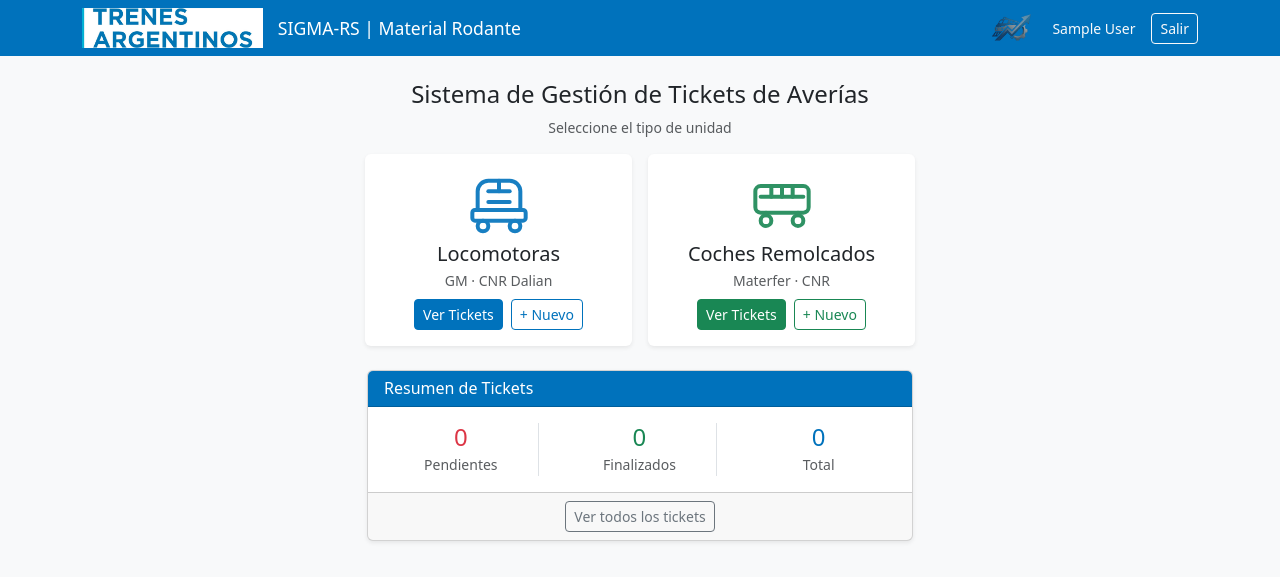
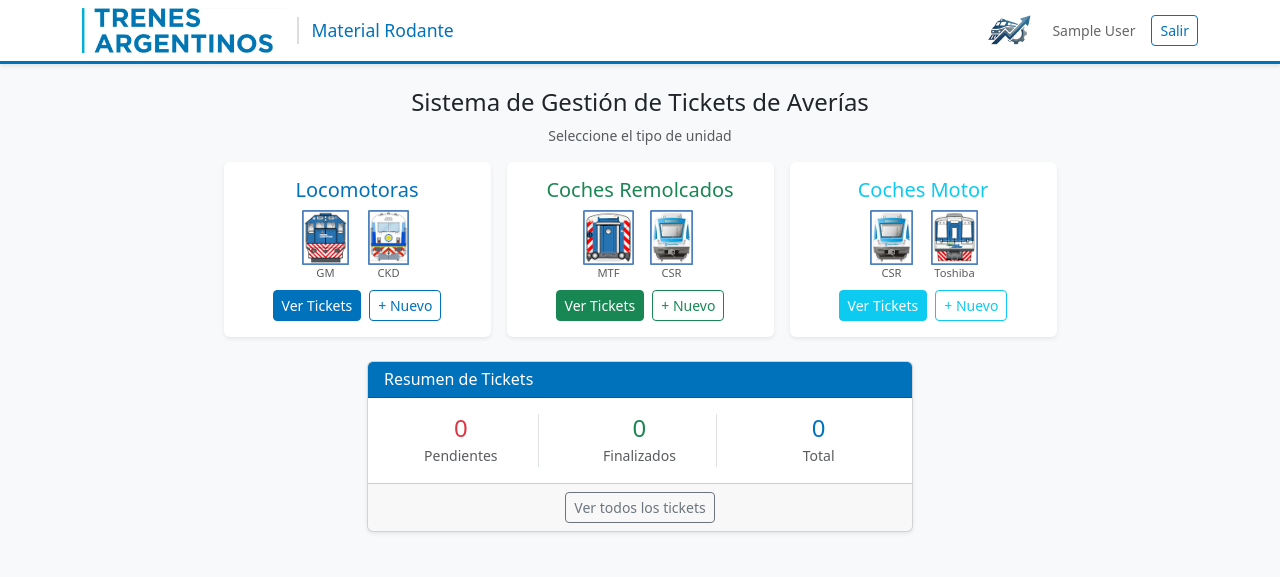
Before and after one commit to salamonepablo/sigma-rs, a Django app: page /sigma/ in a window 1280 px wide. Shown: the top 577 px of the page. Run offline with Django 5.2, Linux system fonts and the light colour scheme; the visitor is signed in with stand-in values (Sample User, id 1); data that the repository does not hold is empty.

Commit message:
style: white navbar and brand icons for unit selection
Navbar:
- White background with blue bottom border
- Trenes Argentinos logo on left
- 'Material Rodante' text (removed SIGMA-RS prefix)
- ARS_MP logo on right

Home page:
- Added brand icons: GM, CKD, MTF (Materfer), CSR, Toshiba
- Added Coches Motor card with CSR and Toshiba icons
- Icons with hover effect
- More compact card layout

```diff
--- a/apps/tickets/presentation/templates/tickets/home.html
+++ b/apps/tickets/presentation/templates/tickets/home.html
@@ -1,4 +1,5 @@
 {% extends "tickets/base.html" %}
+{% load static %}
 {% block page_title %}SIGMA-RS - Inicio{% endblock %}
 
 {% block content %}
@@ -15,21 +16,17 @@
     <div class="col-sm-6 col-md-5 col-lg-4 col-xl-3">
         <div class="card h-100 shadow-sm border-0 unit-card">
             <div class="card-body text-center p-3">
-                <div class="unit-icon mb-2">
-                    <svg xmlns="http://www.w3.org/2000/svg" width="64" height="64" viewBox="0 0 24 24" fill="none" stroke="#0072BC" stroke-width="1.5" stroke-linecap="round" stroke-linejoin="round">
-                        <path d="M4 15V8a4 4 0 0 1 4-4h8a4 4 0 0 1 4 4v7"/>
-                        <rect x="2" y="15" width="20" height="4" rx="1"/>
-                        <circle cx="6" cy="21" r="2"/>
-                        <circle cx="18" cy="21" r="2"/>
-                        <path d="M8 8h8"/>
-                        <path d="M8 12h8"/>
-                        <path d="M12 4v4"/>
-                    </svg>
+                <h5 class="card-title mb-2 text-primary">Locomotoras</h5>
+                <div class="d-flex justify-content-center gap-2 mb-2">
+                    <div class="brand-icon" title="General Motors">
+                        <img src="{% static 'images/IcoGM.png' %}" alt="GM" class="img-fluid">
+                        <small class="d-block text-muted">GM</small>
+                    </div>
+                    <div class="brand-icon" title="CNR Dalian (CKD)">
+                        <img src="{% static 'images/IcoCKD.png' %}" alt="CKD" class="img-fluid">
+                        <small class="d-block text-muted">CKD</small>
+                    </div>
                 </div>
-                <h5 class="card-title mb-1">Locomotoras</h5>
-                <p class="card-text text-muted small mb-2">
-                    GM · CNR Dalian
-                </p>
                 <div class="d-flex gap-2 justify-content-center">
                     <a href="{% url 'tickets:ticket_list_by_type' unit_type='locomotora' %}"
                        class="btn btn-primary btn-sm">
@@ -48,23 +45,17 @@
     <div class="col-sm-6 col-md-5 col-lg-4 col-xl-3">
         <div class="card h-100 shadow-sm border-0 unit-card">
             <div class="card-body text-center p-3">
-                <div class="unit-icon mb-2">
-                    <svg xmlns="http://www.w3.org/2000/svg" width="64" height="64" viewBox="0 0 24 24" fill="none" stroke="#198754" stroke-width="1.5" stroke-linecap="round" stroke-linejoin="round">
-                        <rect x="2" y="6" width="20" height="10" rx="2"/>
-                        <path d="M4 10h16"/>
-                        <path d="M8 6v4"/>
-                        <path d="M12 6v4"/>
-                        <path d="M16 6v4"/>
-                        <circle cx="6" cy="19" r="2"/>
-                        <circle cx="18" cy="19" r="2"/>
-                        <path d="M6 16v1"/>
-                        <path d="M18 16v1"/>
-                    </svg>
+                <h5 class="card-title mb-2 text-success">Coches Remolcados</h5>
+                <div class="d-flex justify-content-center gap-2 mb-2">
+                    <div class="brand-icon" title="Materfer">
+                        <img src="{% static 'images/IcoMTF.png' %}" alt="Materfer" class="img-fluid">
+                        <small class="d-block text-muted">MTF</small>
+                    </div>
+                    <div class="brand-icon" title="CSR (CNR)">
+                        <img src="{% static 'images/IcoCSR.png' %}" alt="CSR" class="img-fluid">
+                        <small class="d-block text-muted">CSR</small>
+                    </div>
                 </div>
-                <h5 class="card-title mb-1">Coches Remolcados</h5>
-                <p class="card-text text-muted small mb-2">
-                    Materfer · CNR
-                </p>
                 <div class="d-flex gap-2 justify-content-center">
                     <a href="{% url 'tickets:ticket_list_by_type' unit_type='coche_remolcado' %}"
                        class="btn btn-success btn-sm">
@@ -72,6 +63,35 @@
                     </a>
                     <a href="{% url 'tickets:ticket_create_by_type' unit_type='coche_remolcado' %}"
                        class="btn btn-outline-success btn-sm">
+                        + Nuevo
+                    </a>
+                </div>
+            </div>
+        </div>
+    </div>
+
+    <!-- Coches Motor -->
+    <div class="col-sm-6 col-md-5 col-lg-4 col-xl-3">
+        <div class="card h-100 shadow-sm border-0 unit-card">
+            <div class="card-body text-center p-3">
+                <h5 class="card-title mb-2 text-info">Coches Motor</h5>
+                <div class="d-flex justify-content-center gap-2 mb-2">
+                    <div class="brand-icon" title="CSR">
+                        <img src="{% static 'images/IcoCSR.png' %}" alt="CSR" class="img-fluid">
+                        <small class="d-block text-muted">CSR</small>
+                    </div>
+                    <div class="brand-icon" title="Toshiba">
+                        <img src="{% static 'images/IcoToshiba.png' %}" alt="Toshiba" class="img-fluid">
+                        <small class="d-block text-muted">Toshiba</small>
+                    </div>
+                </div>
+                <div class="d-flex gap-2 justify-content-center">
+                    <a href="{% url 'tickets:ticket_list_by_type' unit_type='coche_motor' %}"
+                       class="btn btn-info btn-sm text-white">
+                        Ver Tickets
+                    </a>
+                    <a href="{% url 'tickets:ticket_create_by_type' unit_type='coche_motor' %}"
+                       class="btn btn-outline-info btn-sm">
                         + Nuevo
                     </a>
                 </div>
@@ -124,11 +144,21 @@
         transform: translateY(-3px);
         box-shadow: 0 0.5rem 1rem rgba(0, 0, 0, 0.15) !important;
     }
-    .unit-icon {
-        opacity: 0.9;
+    .brand-icon {
+        text-align: center;
     }
-    .unit-card:hover .unit-icon {
-        opacity: 1;
+    .brand-icon img {
+        width: 55px;
+        height: 55px;
+        object-fit: contain;
+        border-radius: 4px;
+        transition: transform 0.2s;
+    }
+    .brand-icon:hover img {
+        transform: scale(1.1);
+    }
+    .brand-icon small {
+        font-size: 0.7rem;
     }
 </style>
 {% endblock %}
--- a/core/templates/core/base.html
+++ b/core/templates/core/base.html
@@ -14,22 +14,33 @@
             --ta-blue-light: #e6f3fb;
         }
         .navbar {
-            background-color: var(--ta-blue) !important;
+            background-color: #ffffff !important;
+            border-bottom: 3px solid var(--ta-blue);
+            box-shadow: 0 2px 4px rgba(0,0,0,0.1);
         }
         .navbar-brand-container {
             display: flex;
             align-items: center;
-            gap: 15px;
+            gap: 12px;
         }
-        .navbar-logo {
-            height: 40px;
+        .navbar-logo-ta {
+            height: 45px;
+            width: auto;
+        }
+        .navbar-logo-ars {
+            height: 38px;
             width: auto;
         }
         .navbar-title {
-            color: white;
+            color: var(--ta-blue);
             font-weight: 500;
             font-size: 1.1rem;
             margin: 0;
+            border-left: 2px solid #ddd;
+            padding-left: 12px;
+        }
+        .navbar .user-info {
+            color: #666;
         }
         .btn-primary {
             background-color: var(--ta-blue);
@@ -67,16 +78,16 @@
 </head>
 <body class="bg-light">
     {% if user.is_authenticated %}
-    <nav class="navbar navbar-dark mb-4">
+    <nav class="navbar mb-4">
         <div class="container">
             <div class="navbar-brand-container">
-                <img src="{% static 'images/Logo_TAO.jpg' %}" alt="Trenes Argentinos" class="navbar-logo">
-                <span class="navbar-title">SIGMA-RS | Material Rodante</span>
+                <img src="{% static 'images/Logo_TAO.jpg' %}" alt="Trenes Argentinos" class="navbar-logo-ta">
+                <span class="navbar-title">Material Rodante</span>
             </div>
             <div class="d-flex align-items-center gap-3">
-                <img src="{% static 'images/ARS_MP_Logo.png' %}" alt="ARS MP" class="navbar-logo" style="height: 35px;">
-                <span class="text-light small">{{ user.get_full_name|default:user.username }}</span>
-                <a href="{% url 'logout' %}" class="btn btn-outline-light btn-sm">Salir</a>
+                <img src="{% static 'images/ARS_MP_Logo.png' %}" alt="ARS MP" class="navbar-logo-ars">
+                <span class="user-info small">{{ user.get_full_name|default:user.username }}</span>
+                <a href="{% url 'logout' %}" class="btn btn-outline-primary btn-sm">Salir</a>
             </div>
         </div>
     </nav>
```
Also changed, not shown: static/images/IcoCKD.png (added), static/images/IcoCSR.png (added), static/images/IcoGM.png (added), static/images/IcoMTF.png (added), static/images/IcoToshiba.png (added).
